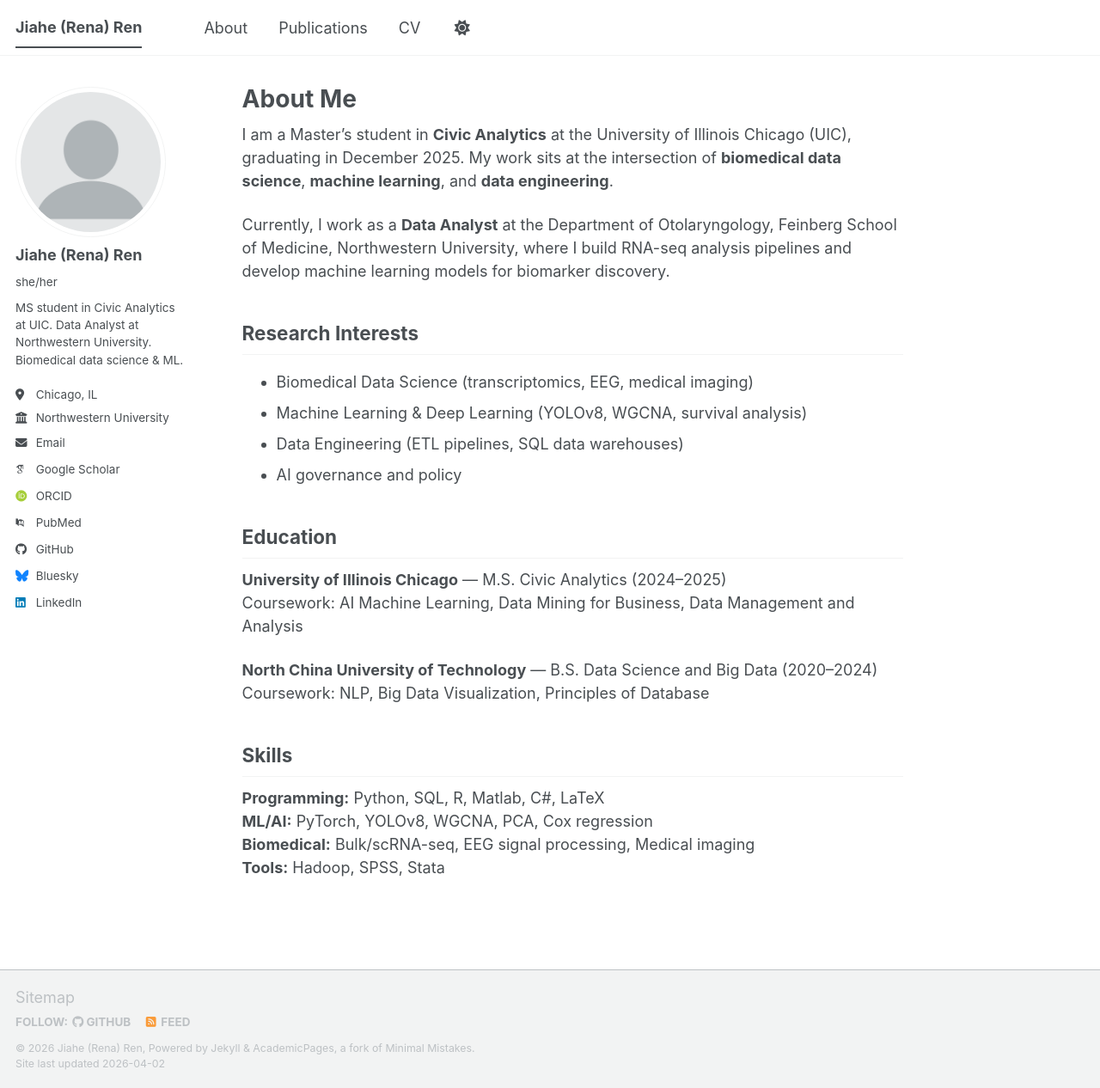
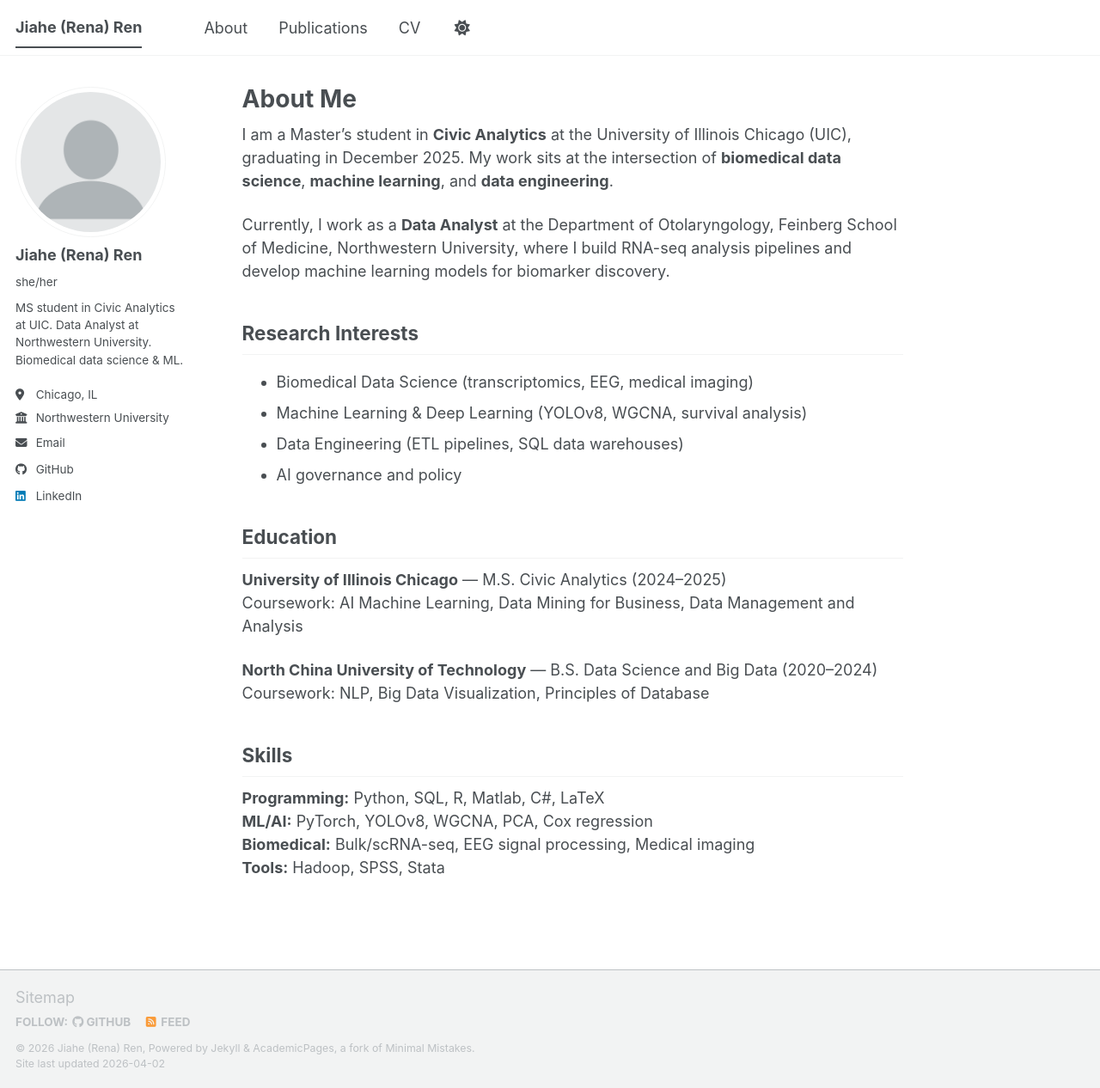
Before and after one commit to Rena0625/Rena0625.github.io, a Jekyll site: the page built from _pages/about.md, in a window 1280 px wide and 1266 px high. Shown: the whole window at 86% size. Built offline with Jekyll 4.4.1, drawn with Linux system fonts in a browser that asks for light colours; some web fonts are replaced; a script bundle is joined from its source files by our own code; library files that are not in the unit come from our copies.

Commit message:
Update _config.yml

```diff
--- a/_config.yml
+++ b/_config.yml
@@ -32,13 +32,10 @@
   # Academic websites
   academia         : # URL
   arxiv            : # URL - Update with the correct link to your profile
-  googlescholar    : "https://scholar.google.com/citations?user=PS_CX0AAAAAJ"
   inspire-hep      : # URL
   impactstory      : # URL
-  orcid            : "https://orcid.org/yourorcidurl"
   semantic         : # URL
   ssrn             : # URL
-  pubmed           : "https://www.ncbi.nlm.nih.gov/pubmed/?term=john+snow"
   researchgate     : # URL
   scopus           : # URL
   zotero           : # URL
@@ -54,7 +51,6 @@
 
   # Social media
   artstation       : # Username
-  bluesky          : "bsky.app" # Replace this with you Bluesky username
   facebook         : # Username
   flickr           : # Username
   foursquare       : # Username
```
